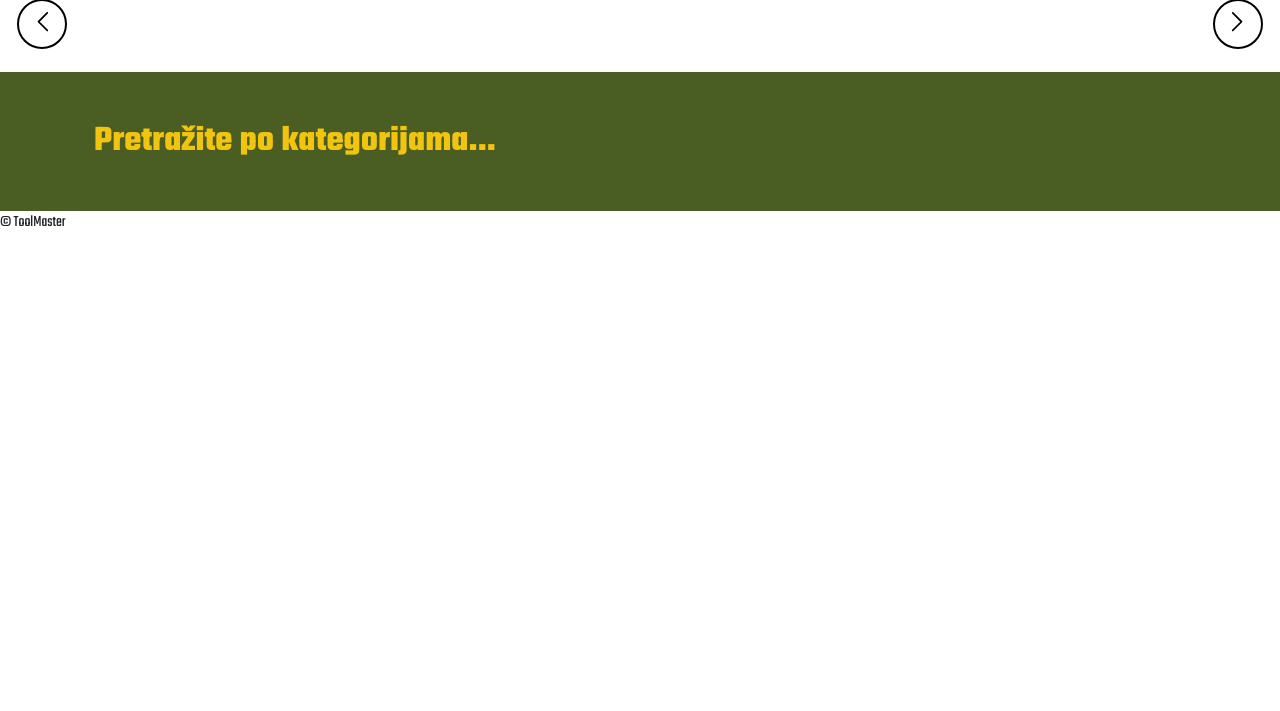
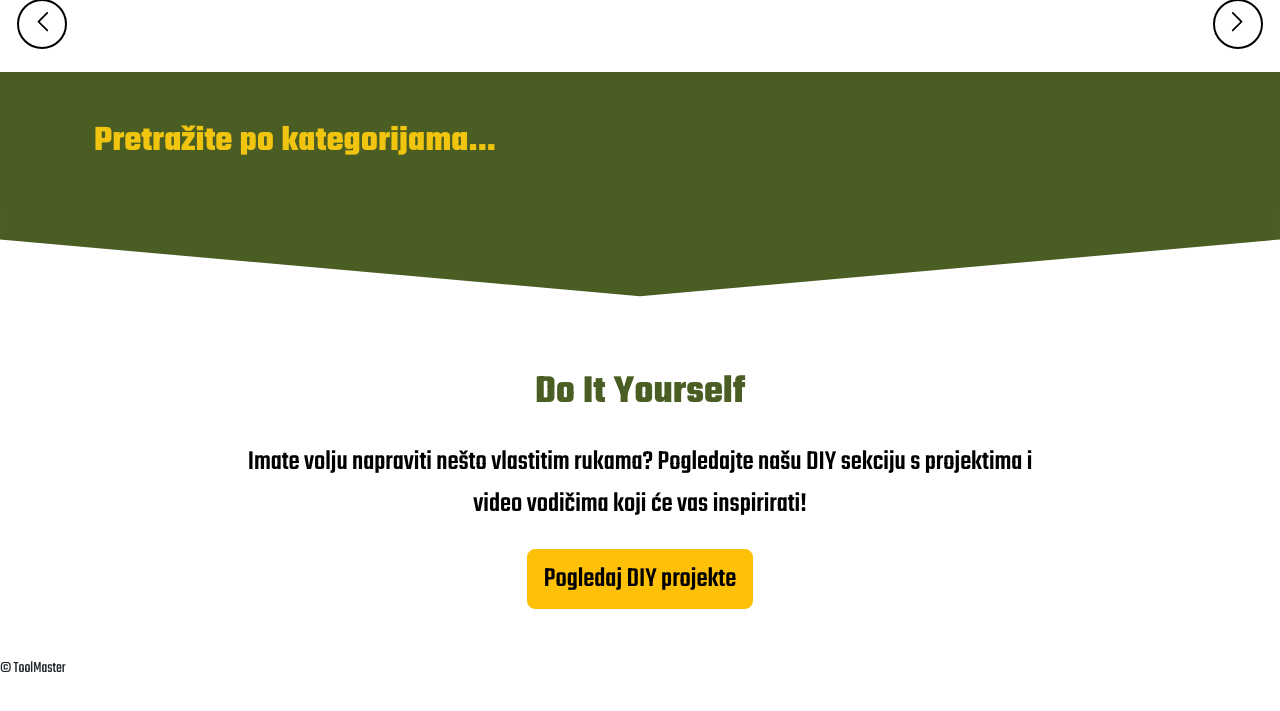
Before and after one commit to bilicfranjo/ToolMaster, a Django app: page / in a window 1280 px wide. Shown: the part 60-771 px from the top of the page. Run offline with Django 5.2, Linux system fonts and the light colour scheme; data that the repository does not hold is empty.

Commit message:
Make DIY section

```diff
--- a/shop/static/shop/css/styles.css
+++ b/shop/static/shop/css/styles.css
@@ -27,6 +27,15 @@ button {
 
 /* Footer */
 
+
+/* Divider */
+
+.divider-svg {
+    width: 100%;
+    height: 110px;
+    overflow: hidden;
+    line-height: 0;
+}
 
 
 /* NAVBAR */
@@ -251,3 +260,29 @@ button {
     text-align: center;
     text-shadow: 1px 1px 2px black;
 }
+
+
+/* DIY dio*/
+
+.diy-section {
+    background-color: white; /* ili neka druga boja koja ti paše */
+}
+
+.section-title {
+    font-size: 40px;
+    font-weight: bold;
+    color: #4A5D23;
+}
+
+.diy-text {
+    font-size: 28px;
+    font-weight: 500;
+    max-width: 800px;
+    margin: 0 auto;
+    color: black;
+}
+
+.diy-section a {
+    font-size: 28px;
+    font-weight: 500;
+}
--- a/shop/templates/shop/home.html
+++ b/shop/templates/shop/home.html
@@ -55,7 +55,7 @@
         <h2 class="section-title-left mb-4">Pretražite po kategorijama...</h2>
         <div class="row g-4">
             {% for category in categories %}
-            <div class="col-md-6">
+            <div class="col-md-3">
                 <div class="category-card-img" style="background-image: url('{% if category.image %}{{ category.image.url }}{% endif %}');">
                     <div class="overlay">
                         <h3>{{ category.name }}</h3>
@@ -67,11 +67,29 @@
     </div>
 </section>
 
+<!-- Divider -->
 
+<div class="divider-svg">
+    <svg xmlns="http://www.w3.org/2000/svg" viewBox="0 0 1440 320">
+        <path fill="#4A5D23" fill-opacity="1" d="M0,32L720,96L1440,32L1440,0L720,0L0,0Z"></path>
+    </svg>
+</div>
+
+<!-- DIY sekcija -->
+
+<section class="diy-section py-5">
+    <div class="container text-center">
+        <h2 class="section-title mb-4">Do It Yourself</h2>
+        <p class="diy-text mb-4">
+            Imate volju napraviti nešto vlastitim rukama? Pogledajte našu DIY sekciju s projektima i video vodičima koji će vas inspirirati!
+        </p>
+        <a href="#" class="btn btn-warning btn-lg">Pogledaj DIY projekte</a>
+    </div>
+</section>
 
 <!-- Istaknuti proizvodi -->
 
-<!-- DIY sekcija -->
+
 
 <!-- Footer -->
 
```
